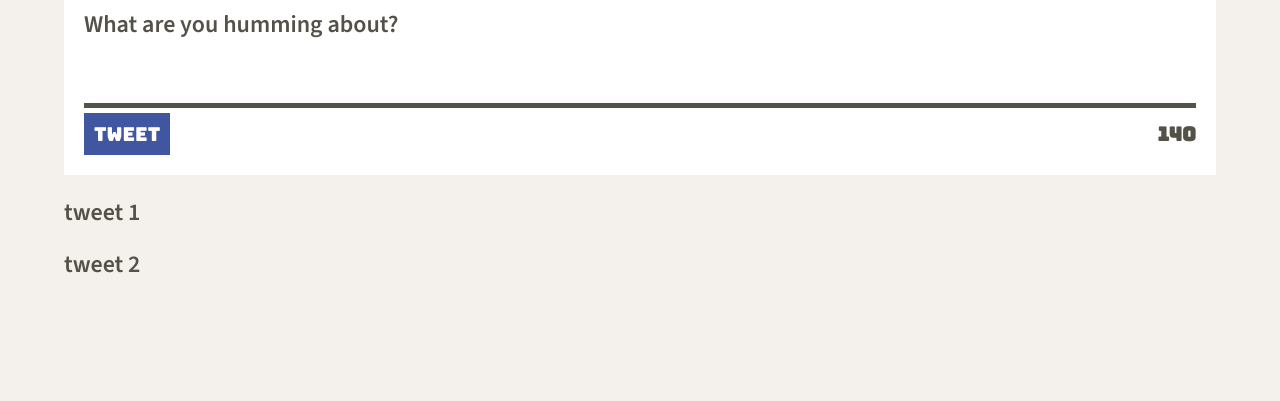
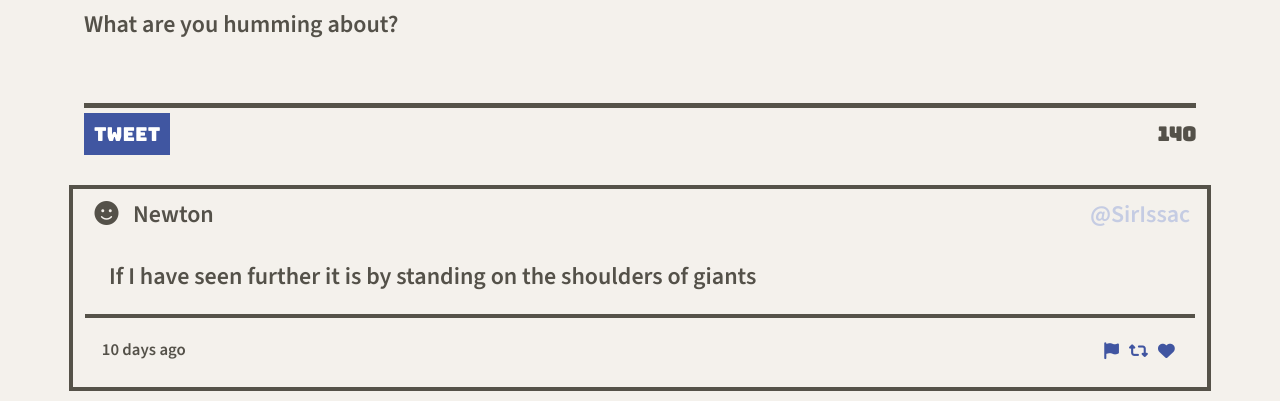
Before and after one commit to nawarani/tweeter, a website: page public/index.html in a window 1280 px wide. Shown: the part 640-1041 px from the top of the page. Before the commit the page ends 920 px from the top, so only its background shows below. Drawn offline with nearby package versions, Linux system fonts and the light colour scheme.

Commit message:
added tweet container with fake tweet and hover styling

```diff
--- a/public/index.html
+++ b/public/index.html
@@ -17,6 +17,7 @@
     <link rel="stylesheet" href="/styles/header.css" type="text/css" />
     <link rel="stylesheet" href="/styles/main.css" type="text/css" />
     <link rel="stylesheet" href="/styles/new-tweet.css" type="text/css" />
+    <link rel="stylesheet" href="/styles/tweet.css" type="text/css" />
 
     <!-- External JS -->
     <script src="https://ajax.googleapis.com/ajax/libs/jquery/3.4.1/jquery.min.js"></script>
@@ -35,7 +36,7 @@
         <i class="fa-solid fa-angles-down"></i>
       </div>
     </nav>
-    <header>
+    <header id="header">
       <div>
         <img src="/images/profile-hex.png">
       </div>
@@ -57,8 +58,26 @@
           </div>
         </form>
       </section>
-      <p>tweet 1</p>
-      <div>tweet 2</div>
+      <section class="tweets">
+        <article>
+          <header>
+            <div>
+              <i class="fa-solid fa-face-smile"></i>
+              <span>Newton</span>
+            </div>
+            <span>@SirIssac</span>
+          </header>
+          <div>If I have seen further it is by standing on the shoulders of giants</div>
+          <footer>
+            <span>10 days ago</span>
+            <div class = "tweet-icons">
+              <i class="fa-sharp fa-solid fa-flag"></i>
+              <i class="fa-solid fa-retweet"></i>
+              <i class="fa-sharp fa-solid fa-heart"></i>
+            </div>
+          </footer>
+        </article>
+      </section>
     </main>
   </body>
 </html>
--- a/public/styles/header.css
+++ b/public/styles/header.css
@@ -1,4 +1,4 @@
-header {
+#header {
   height: 400px;
   width: 100%;
   display: flex;
--- a/public/styles/new-tweet.css
+++ b/public/styles/new-tweet.css
@@ -1,6 +1,5 @@
 .new-tweet {
   width: 100%;
-  background: white;
   padding: 20px;
   margin: 10px 0;
 }
@@ -31,4 +30,5 @@ button {
   border-bottom: 5px solid #555249;
   margin: 5px 0;
   resize: none;
+  background: inherit;
 }
--- /dev/null
+++ b/public/styles/tweet.css
@@ -0,0 +1,44 @@
+.tweets article {
+  margin: 10px 5px;
+  padding: 0.5em;
+  border: 0.2em solid #555249;
+  display: flex;
+  flex-direction: column;
+}
+
+.tweets header, footer{
+  display: flex;
+  justify-content: space-between;
+}
+
+.tweets header > span {
+  color: #C5CCE3;
+}
+
+.tweets article > div{
+  margin: 10px 0;
+  padding: 1em;
+  border-bottom: 0.2em solid #555249;
+}
+
+.tweets header *{
+  padding: 0 0.2em;
+}
+
+.tweets footer{
+  padding: 0.7em 1em;
+  font-size: 0.7em;
+}
+
+.tweets footer i{
+  margin: 0.2em;
+  color: #4055A1;
+}
+
+.tweets article:hover{
+  box-shadow: 0.5em 0.5em 0 0 #C5CCE3;
+}
+
+.tweets article footer i:hover{
+  color: #CA9824;
+}
--- a/server/data-files/initial-tweets.json
+++ b/server/data-files/initial-tweets.json
@@ -8,7 +8,7 @@
     "content": {
       "text": "If I have seen further it is by standing on the shoulders of giants"
     },
-    "created_at": 1739558609328
+    "created_at": 1739830837727
   },
   {
     "user": {
@@ -19,6 +19,6 @@
     "content": {
       "text": "Je pense , donc je suis"
     },
-    "created_at": 1739645009328
+    "created_at": 1739917237727
   }
 ]
```
